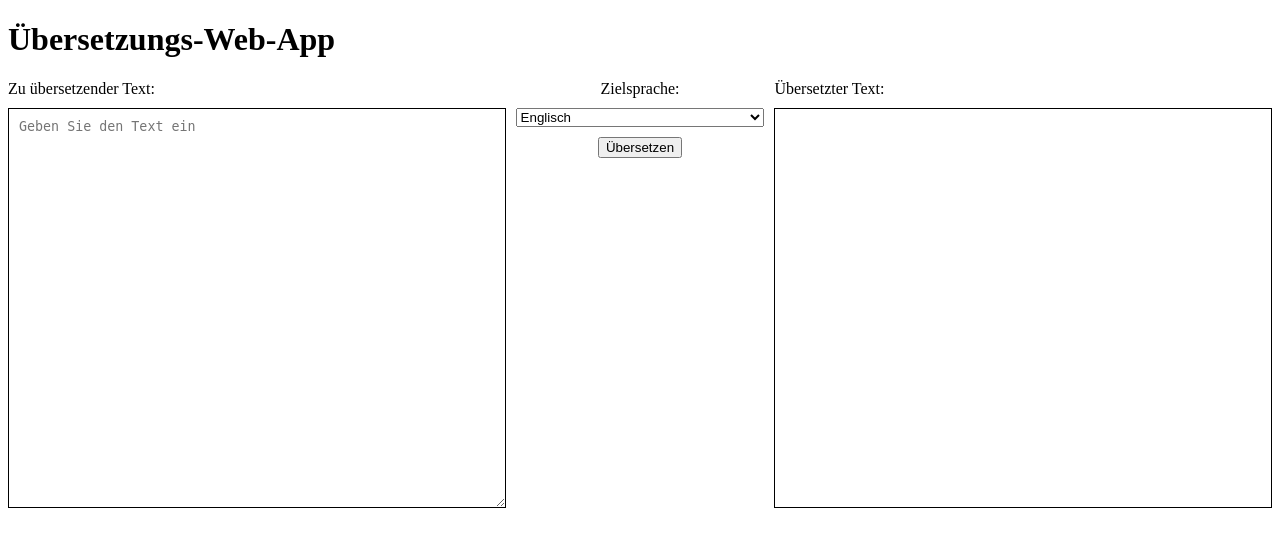
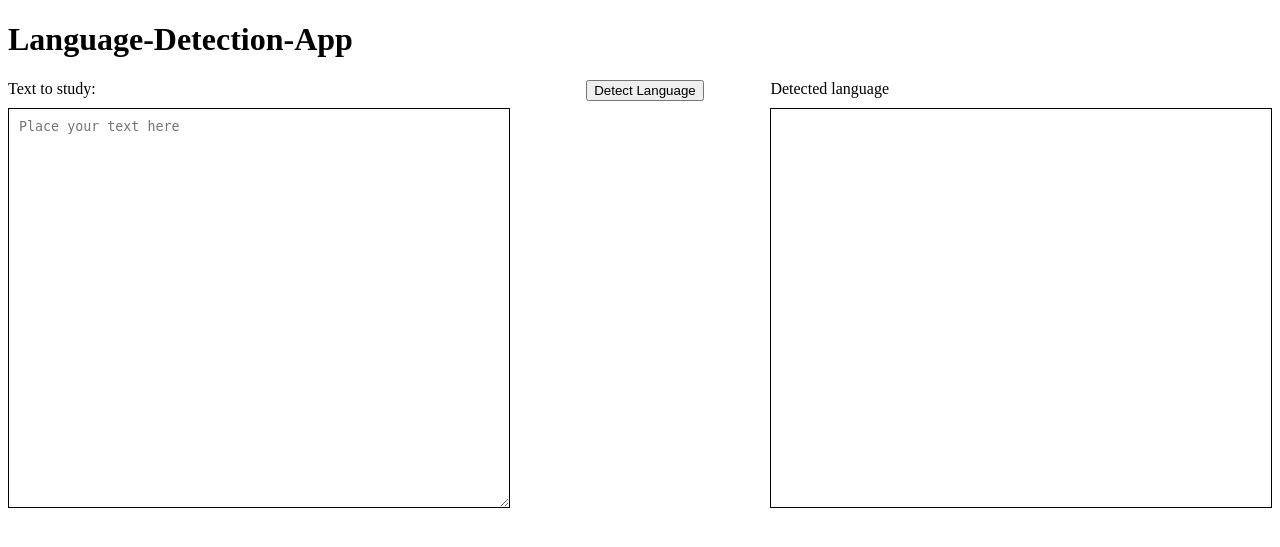
Before and after one commit to mxm381/LanguageDetection_Nagel, a Flask app: page / in a window 1280 px wide. Shown: the top 547 px of the page. Run offline with Flask 2, Linux system fonts and the light colour scheme.

Commit message:
webapp first changes

```diff
--- a/webapp/app.py
+++ b/webapp/app.py
@@ -8,8 +8,8 @@ app = Flask(__name__)
 def index():
     return render_template('index.html')
 
-@app.route('/translate', methods=['POST'])
-def translate():
+@app.route('/detect', methods=['POST'])
+def detect():
     auth_key = os.environ.get('DEEPL_KEY')
 
     text = request.form['text-input']
--- a/webapp/templates/index.html
+++ b/webapp/templates/index.html
@@ -1,7 +1,7 @@
 <!DOCTYPE html>
 <html>
 <head>
-  <title>Übersetzungs-Web-App</title>
+  <title>Language-Detection-App</title>
   <style>
     .container {
       display: flex;
@@ -83,27 +83,18 @@
   </style>
 </head>
 <body>
-  <h1>Übersetzungs-Web-App</h1>
-  <form method="POST" action="/translate">
+  <h1>Language-Detection-App</h1>
+  <form method="POST" action="/detect">
     <div class="container">
       <div class="input-container">
-        <label for="text-input">Zu übersetzender Text:</label>
-       <textarea id="text-input" name="text-input" placeholder="Geben Sie den Text ein"></textarea>
+        <label for="text-input">Text to study:</label>
+       <textarea id="text-input" name="text-input" placeholder="Place your text here"></textarea>
       </div>
-      <div class="select-container">
-        <label for="language-select">Zielsprache:</label>
-        <select id="language-select" name="language-select">
-          <option value="en">Englisch</option>
-          <option value="fr">Französisch</option>
-          <option value="es">Spanisch</option>
-          <option value="de">Deutsch</option>
-        </select>
-        <div class="submit-container">
-          <input type="submit" value="Übersetzen">
-        </div>
+      <div class="submit-container">
+        <input type="submit" value="Detect Language">
       </div>
       <div class="output-container">
-        <label for="output">Übersetzter Text:</label>
+        <label for="output">Detected language</label>
         <div id="output" name="output" contenteditable>{{ output|safe }}</div>
       </div>
     </div>
```
